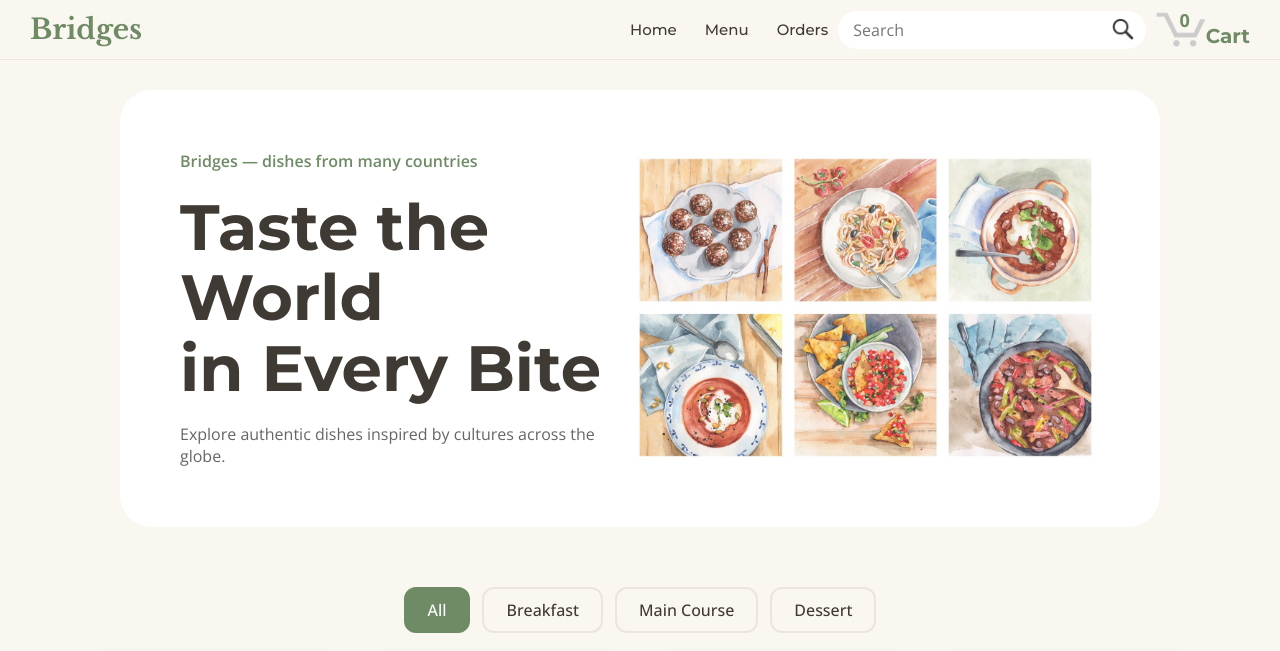
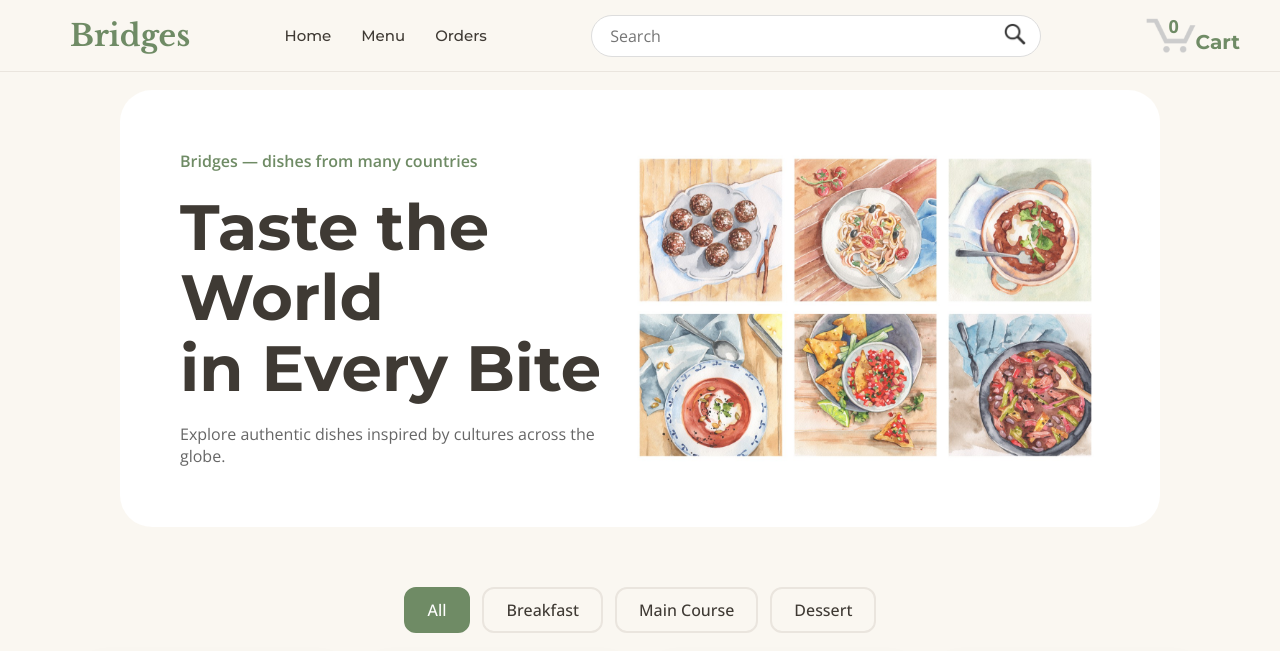
Before and after one commit to saowapalaemmel-cyber/Bridges, a website with bundled scripts: page index.html in a window 1280 px wide. Shown: the top 651 px of the page. Built offline with nearby package versions, Linux system fonts and the light colour scheme.

Commit message:
edit header and create test case

```diff
--- a/cypress.config.js
+++ b/cypress.config.js
@@ -4,8 +4,6 @@ module.exports = defineConfig({
   allowCypressEnv: false,
 
   e2e: {
-    setupNodeEvents(on, config) {
-      // implement node event listeners here
-    },
+    baseUrl: 'https://saowapalaemmel-cyber.github.io/Bridges/',
   },
 });
--- a/scripts/header.js
+++ b/scripts/header.js
@@ -5,6 +5,7 @@ renderCheckoutHeader();
 function renderCheckoutHeader() {
   const cartQuantity = cart.calculateCartQuantity();
   const headerHTML = `
+    <div class="header-container">
       <div class="header-left-section">
         <a href="index.html">
           <h1 class="logo">Bridges</h1>
@@ -32,6 +33,7 @@ function renderCheckoutHeader() {
           <div class="cart-text">Cart</div>
         </a>
       </div>
+    </div>
   `;
 
   document.querySelector('.header')
--- a/styles/shared/header.css
+++ b/styles/shared/header.css
@@ -1,6 +1,6 @@
 header {
-  height: 60px;
-  padding: 0 30px;
+  height: 72px;
+  padding: 0 40px;
   background-color: var(--background);
 
   border-bottom: 1px solid var(--border);
@@ -17,8 +17,21 @@ header {
   z-index: 1000;
 }
 
+.header-container {
+  width: 100%;
+  max-width: 1200px;
+
+  margin: 0 auto;
+
+  display: flex;
+  align-items: center;
+  justify-content: space-between;
+}
+
 .header-left-section {
-  width: auto;
+  display: flex;
+  align-items: center;
+  gap: 50px;
 }
 
 .header-left-section a {
@@ -28,17 +41,15 @@ header {
 .logo {
   font-family: "Libre Baskerville", serif;
   font-weight: 700;
-  font-size: 28px;
+  font-size: 30px;
   color: var(--primary);
   text-decoration: none;
-  width: 100px;
+  margin: 30px;
 }
 
 .navbar {
   display: flex;
-  gap: 28px;
-  flex-shrink: 0;
-  margin-left: 500px;
+  gap: 30px;
 }
 
 .navbar a {
@@ -56,33 +67,34 @@ header {
 
 .header-middle-section {
   position: relative;
-  flex: 0 1 450px;
+  flex: 1;
   max-width: 450px;
-  margin-left: 10px;
-  margin-right: 10px;
+  margin: 0 40px;
   display: flex;
 }
 
 .search-bar {
   flex: 1;
-  width: 0;
+  width: 100%;
   font-size: 16px;
-  height: 38px;
-  padding: 0 15px;
-  border: none;
+  height: 42px;
+  padding: 0 50px 0 18px;
+  border: 1px solid #ddd;
   border-radius: 60px;
 }
 
 .search-button {
   position: absolute;
-  right: 0px;
-  background: none;
+  top: 50%;
+  right: 10px;
+
+  transform: translateY(-50%);
+
+  width: 32px;
+  height: 32px;
+
   border: none;
-  width: 45px;
-  height: 40px;
-  border-top-right-radius: 4px;
-  border-bottom-right-radius: 4px;
-  flex-shrink: 0;
+  background: transparent;
   cursor: pointer;
 }
 
@@ -94,6 +106,7 @@ header {
   flex-shrink: 0;
   display: flex;
   justify-content: end;
+  align-items: center;
 }
 
 .header-right-section a{
@@ -126,8 +139,8 @@ header {
   font-weight: 700;
 
   position: absolute;
-  top: -4px;
-  left: 16px;
+  bottom: 16px;
+  left: 15px;
 
   width: 26px;
   text-align: center;
```
Also changed, not shown: 1 other file. Lines whose indentation alone changed are shown as unchanged.
